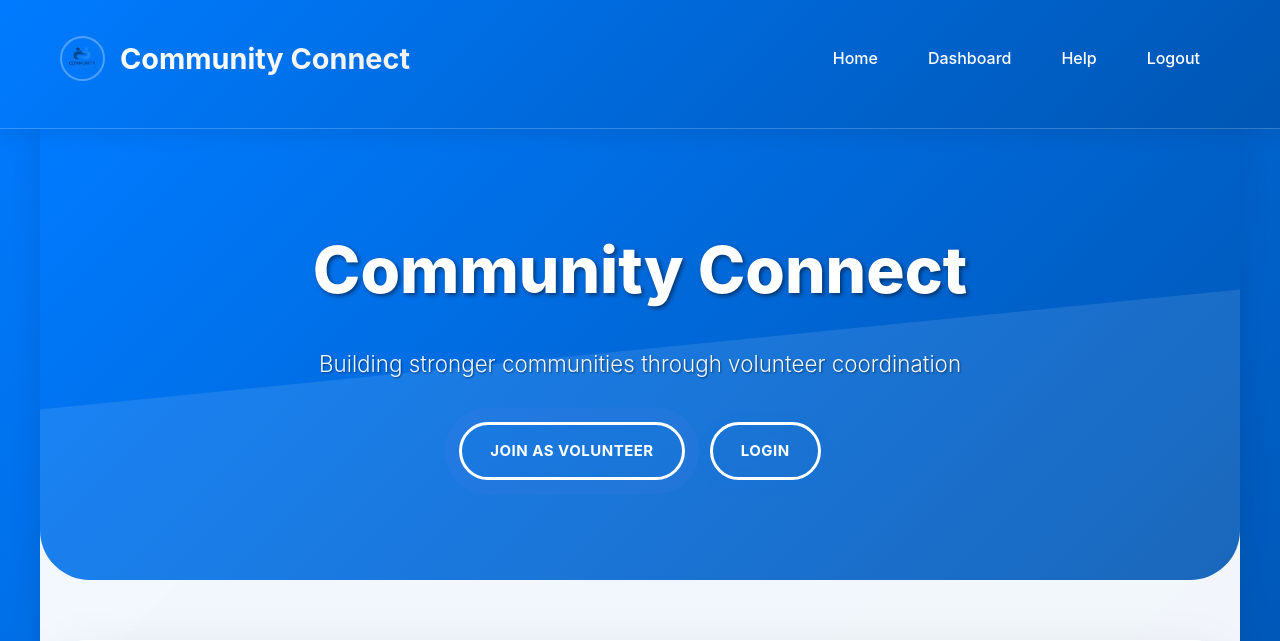
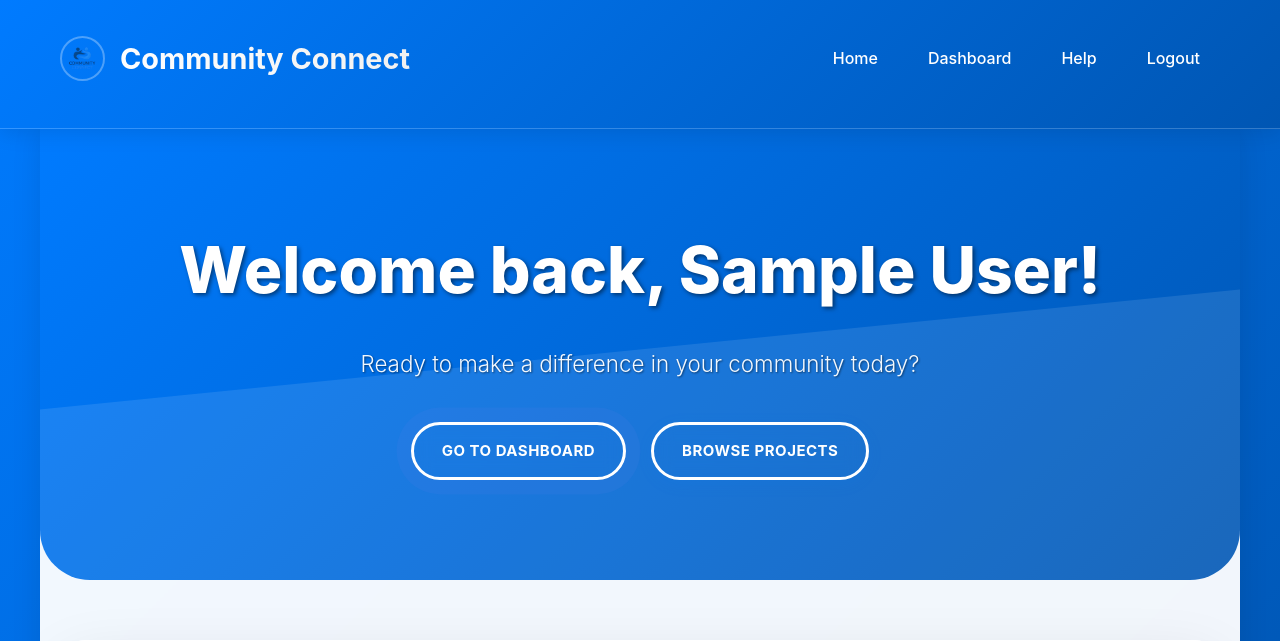
Before and after one commit to induwarauthsara/community-connect, a PHP site: page /index.php in a window 1280 px wide. Shown: the top 641 px of the page. Run offline with PHP 8.4, Linux system fonts and the light colour scheme; the visitor is signed in with stand-in values (Sample User, id 1); tables that the repository leaves empty or names only in its code hold one stand-in row (values such as "Sample post").

Commit message:
Enhance hero section with personalized welcome message and user-specific call-to-action buttons

```diff
--- a/index.php
+++ b/index.php
@@ -107,6 +107,20 @@ include 'includes/header.php';
         text-shadow: 2px 2px 4px rgba(0,0,0,0.5);
         animation: bounce 3s ease-in-out infinite;
         color: white;
+    }
+
+    .hero .welcome-message {
+        font-size: 3.5rem;
+        margin-bottom: 25px;
+        font-weight: 800;
+        text-shadow: 2px 2px 4px rgba(0,0,0,0.5);
+        color: white;
+        animation: fadeInUp 1s ease-out;
+    }
+
+    .hero .user-name {
+        color: #FFD700;
+        text-shadow: 2px 2px 4px rgba(0,0,0,0.7);
     }
 
     .hero p {
@@ -356,6 +370,7 @@ include 'includes/header.php';
 
     @media (max-width: 768px) {
         .hero h1 { font-size: 2.5rem; }
+        .hero .welcome-message { font-size: 2.2rem; }
         .hero p { font-size: 1.2rem; }
         .hero { padding: 60px 20px; }
         .form-row { grid-template-columns: 1fr; }
@@ -365,17 +380,49 @@ include 'includes/header.php';
         .cta-section { padding: 50px 30px; }
         .guest-submission { padding: 40px 30px; }
     }
+
+    @keyframes fadeInUp {
+        from {
+            opacity: 0;
+            transform: translateY(30px);
+        }
+        to {
+            opacity: 1;
+            transform: translateY(0);
+        }
+    }
 </style>
 
 <!-- Hero Section -->
 <section class="hero">
     <div class="hero-content">
+        <?php if (isLoggedIn()): ?>
+            <?php
+            $current_user = getCurrentUser();
+            $user_name = htmlspecialchars($current_user['name'] ?? 'User');
+            ?>
+            <h1>Welcome back, <?php echo $user_name; ?>!</h1>
+            <p>Ready to make a difference in your community today?</p>
+            <div class="cta-buttons">
+                <?php if ($current_user['role'] === 'admin'): ?>
+                    <a href="admin_dashboard.php" class="btn btn-outline pulse">Go to Dashboard</a>
+                    <a href="browse_projects.php" class="btn btn-outline">Browse Projects</a>
+                <?php elseif ($current_user['role'] === 'organization'): ?>
+                    <a href="organization_dashboard.php" class="btn btn-outline pulse">Manage Projects</a>
+                    <a href="browse_projects.php" class="btn btn-outline">Browse Projects</a>
+                <?php elseif ($current_user['role'] === 'volunteer'): ?>
+                    <a href="volunteer_dashboard.php" class="btn btn-outline pulse">My Dashboard</a>
+                    <a href="browse_projects.php" class="btn btn-outline">Find Projects</a>
+                <?php endif; ?>
+            </div>
+        <?php else: ?>
             <h1>Community Connect</h1>
             <p>Building stronger communities through volunteer coordination</p>
             <div class="cta-buttons">
                 <a href="signup.php" class="btn btn-outline pulse">Join as Volunteer</a>
                 <a href="login.php" class="btn btn-outline">Login</a>
             </div>
+        <?php endif; ?>
     </div>
 </section>
 
```
Lines whose indentation alone changed are shown as unchanged.
